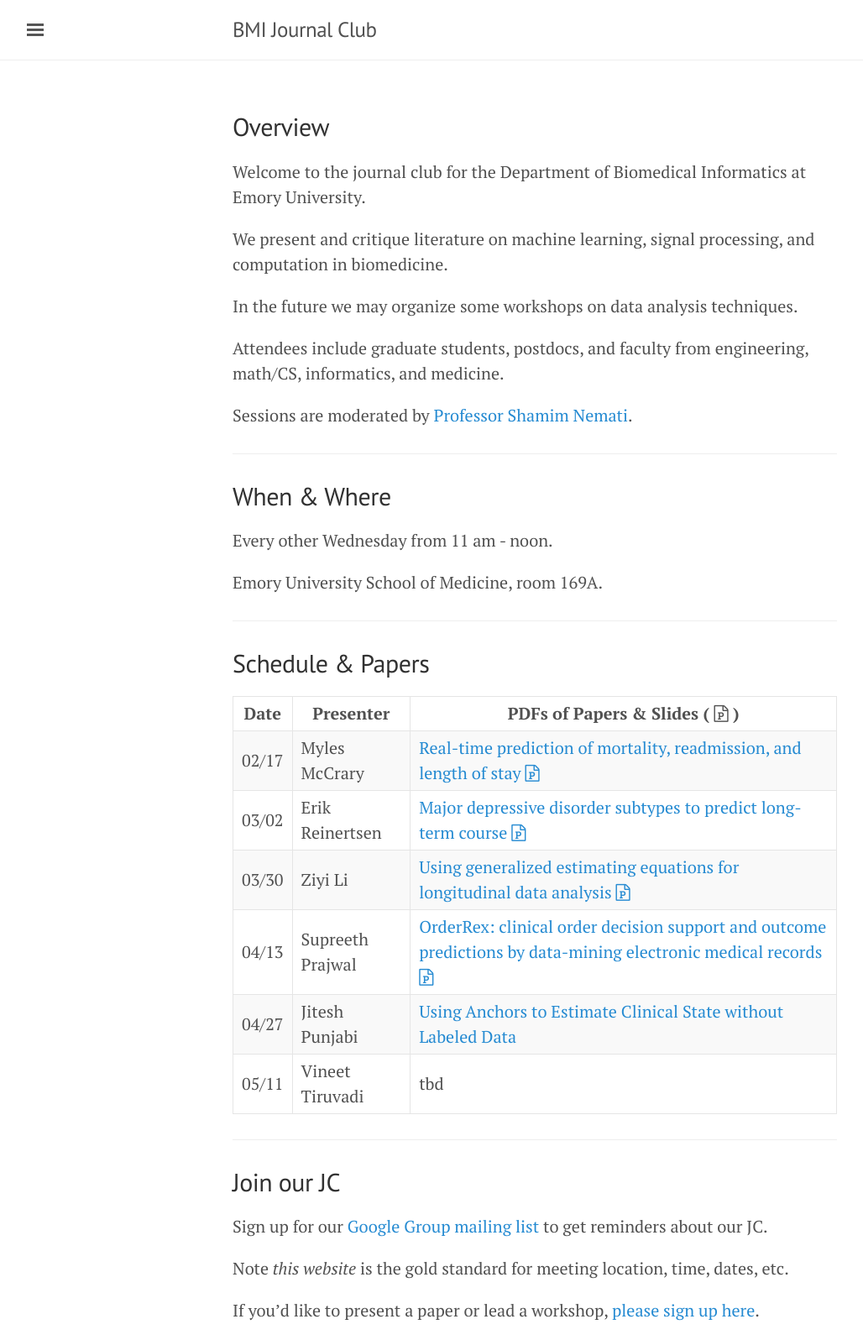
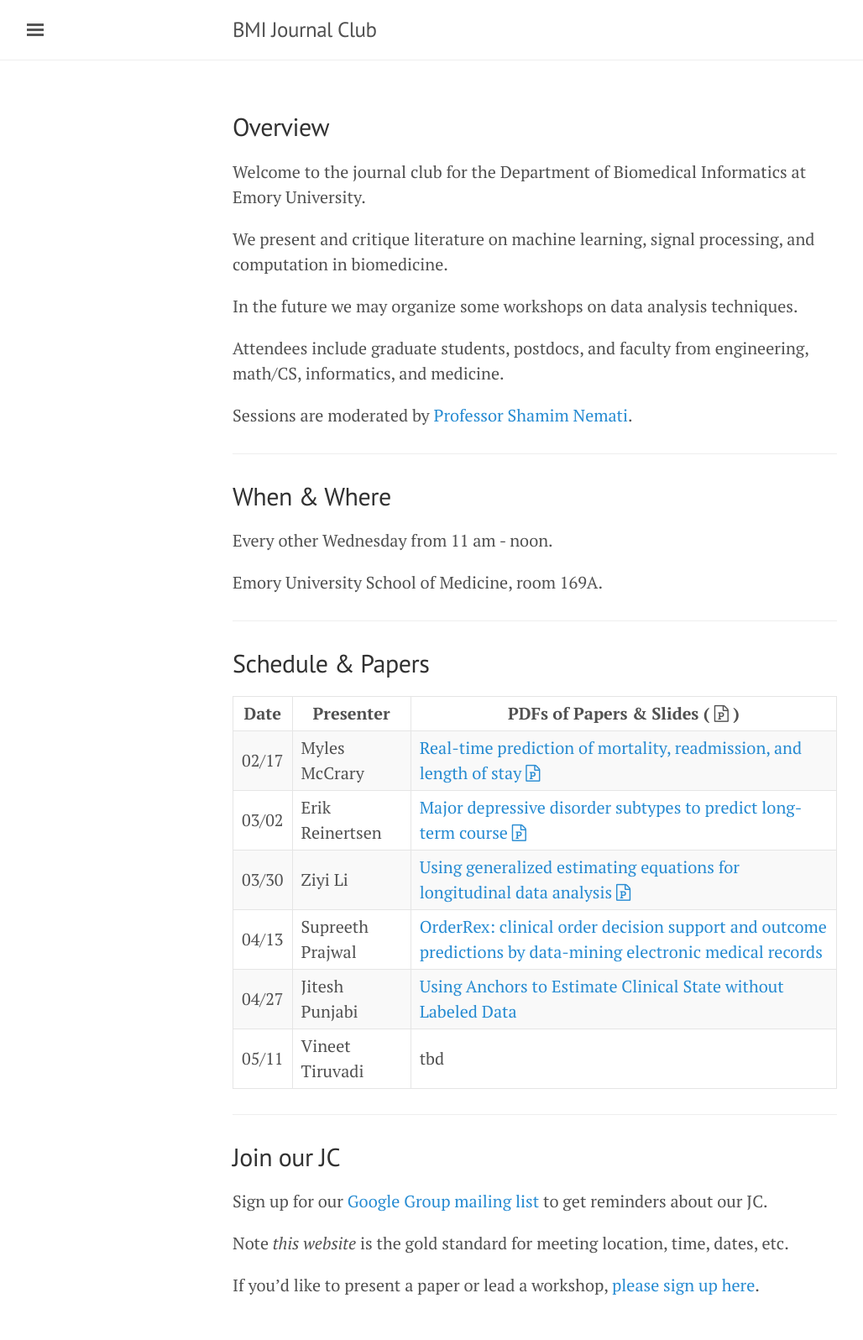
Before and after one commit to NematiLab/bmijc, a Jekyll site: the page built from index.md, in a window 1280 px wide. Shown: the whole page at 84% size, without its empty margins (3-1031 px from the left). Built offline with Jekyll 4.4.1, drawn with Linux system fonts in a browser that asks for light colours; nearby versions of some CDN libraries; after the commit the page ends 1566 px from its top, so only the background shows below that.

Commit message:
removed slides icon and hyperlink from Supreeth talk

```diff
--- a/index.md
+++ b/index.md
@@ -35,7 +35,7 @@
 02/17 | Myles McCrary | [Real-time prediction of mortality, readmission, and length of stay]({{ site.baseurl }}/assets/160217_paper.pdf) [<i class='fa fa-file-powerpoint-o'></i>]({{ site.baseurl }}/assets/160217_slides.ppt)
 03/02 | Erik Reinertsen | [Major depressive disorder subtypes to predict long-term course]({{ site.baseurl }}/assets/160302_paper.pdf) [<i class='fa fa-file-powerpoint-o'></i>]({{ site.baseurl }}/assets/160302_slides.pdf)
 03/30 | Ziyi Li | [Using generalized estimating equations for longitudinal data analysis]({{ site.baseurl }}/assets/160330_paper.pdf) [<i class='fa fa-file-powerpoint-o'></i>]({{ site.baseurl }}/assets/160330_slides.pdf)
-04/13 | Supreeth Prajwal | [OrderRex: clinical order decision support and outcome predictions by data-mining electronic medical records]({{ site.baseurl }}/assets/160413_paper.pdf) [<i class='fa fa-file-powerpoint-o'></i>]({{ site.baseurl }}/assets/160413_slides.pdf)
+04/13 | Supreeth Prajwal | [OrderRex: clinical order decision support and outcome predictions by data-mining electronic medical records]({{ site.baseurl }}/assets/160413_paper.pdf)
 04/27 | Jitesh Punjabi | [Using Anchors to Estimate Clinical State without Labeled Data]({{ site.baseurl }}/assets/160427_paper.pdf)
 05/11 | Vineet Tiruvadi | tbd
 
```
